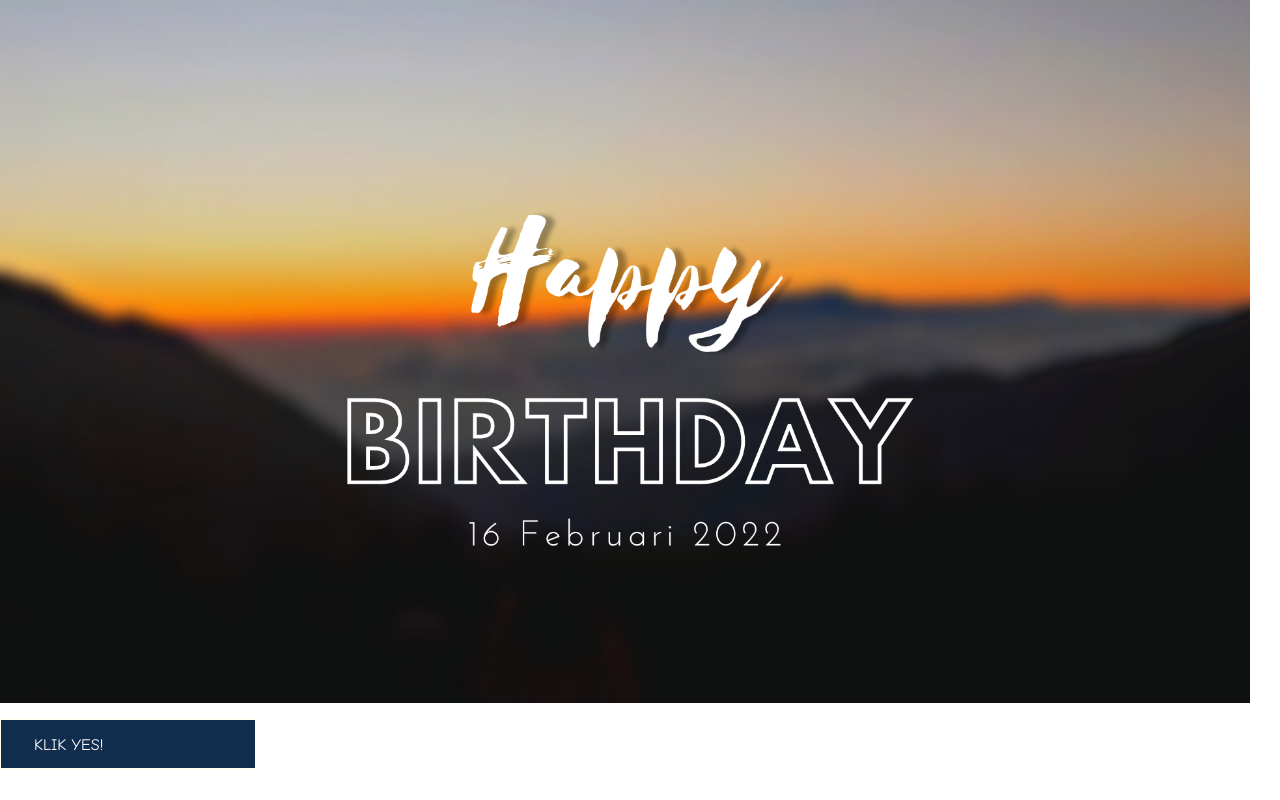
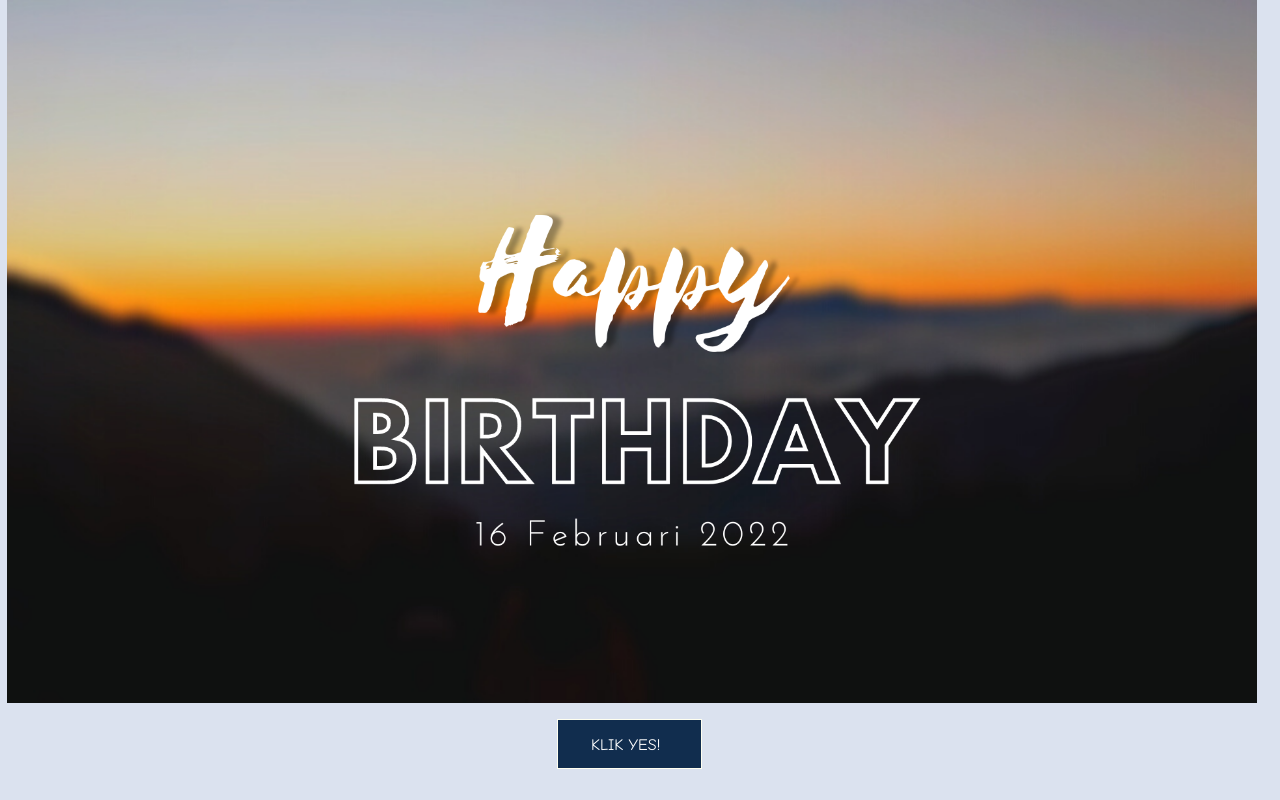
Before and after one commit to hyz16/mochi, a plain HTML site: page index.html in a window 1280 px wide. Drawn offline with nearby package versions, Linux system fonts and the light colour scheme.

Commit message:
Update index.html

```diff
--- a/index.html
+++ b/index.html
@@ -1,23 +1,49 @@
 <!DOCTYPE html>
 <html lang="en">
 <head>
+<link href="https://cdn.jsdelivr.net/npm/bootstrap@5.1.3/dist/css/bootstrap.min.css" rel="stylesheet" integrity="sha384-1BmE4kWBq78iYhFldvKuhfTAU6auU8tT94WrHftjDbrCEXSU1oBoqyl2QvZ6jIW3" crossorigin="anonymous">
+   <script src=”https://maxcdn.bootstrapcdn.com/bootstrap/3.4.0/js/bootstrap.min.js”></script>
+
+
+   <style>
+    body {
+        background-color: #DBE2EF;
+        padding-left: 7px;
+        padding-top: 0px;
+    }
+     .container {
+            width: 75%;
+            height: 100px;
+            margin: auto;
+            background-color: #DBE2EF;
+
+        }
+        h5 {
+            color: #303030;
+            margin: auto;
+            font-size: 20px;
+            font-family: Comic Sans MS ;
+            font-weight: 200;
+            padding-left: 550px;
+            padding-bottom: 50px;
+            text-align: justify;
+        }
+    </style>
     <meta charset="UTF-8">
     <meta name="viewport" content="width=device-width, initial-scale=1.0">
     <title>Feri's B'day</title>
-    <link href="https://cdn.jsdelivr.net/npm/bootstrap@5.1.3/dist/css/bootstrap.min.css" rel="stylesheet" integrity="sha384-1BmE4kWBq78iYhFldvKuhfTAU6auU8tT94WrHftjDbrCEXSU1oBoqyl2QvZ6jIW3" crossorigin="anonymous">
-    <script src=”https://maxcdn.bootstrapcdn.com/bootstrap/3.4.0/js/bootstrap.min.js”></script>
 </head>
 <body>
-<img src="/assets/img/cover.png" height="20%" width="1250px">
+<img src="cover.png" height="20%" width="1250px">
+
 <br>
-<table width="20%" height="50" tb bgcolor="#112D4E" border="1" bordercolor="#fffff" align="left">
-    <tr>
-      <p align="center">
-          <td width="10%">
-              <font size="3" face="Comic Sans MS">
-              <a style="text-decoration: none" target="menu" href="utama.html">
-                  <font color="#ffffff">&emsp;&emsp;KLIK YES!</a></font>
-              </td>
-    </tr>
-</table>
+<h5>
+    <table width="20%" height="50" tb bgcolor="#112D4E" border="1" bordercolor="#fffff" align="left">
+      <tr>
+        <p align="center"><td width="10%"><font size="3" face="Comic Sans MS"><a style="text-decoration: none" target="menu" href="utama.html"><font color="#ffffff">&emsp;&emsp;KLIK YES!</a></font></td>
+      </tr></h5>
+
+
+
+</body>
 </html>
```
